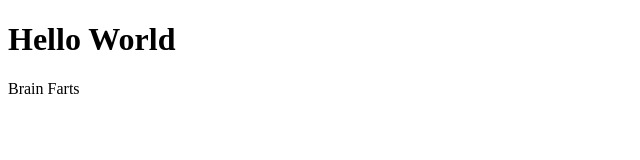
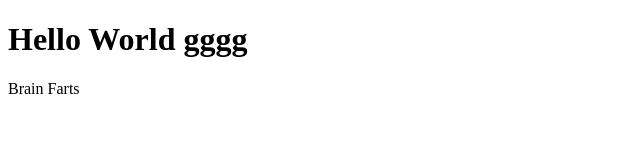
Before and after one commit to kabk/go-theses-22-paulina-trzeciak, a plain HTML site: page index.html in a window 1280 px wide. Shown: the whole page, without its empty margins (0-640 px from the left). Drawn offline with Linux system fonts and the light colour scheme.

Commit message:
Update index.html

```diff
--- a/index.html
+++ b/index.html
@@ -2,7 +2,7 @@
 <html>
 <body>
 
-<h1>Hello World</h1>
+<h1>Hello World gggg</h1>
 
 <p>Brain Farts</p>
 
```
